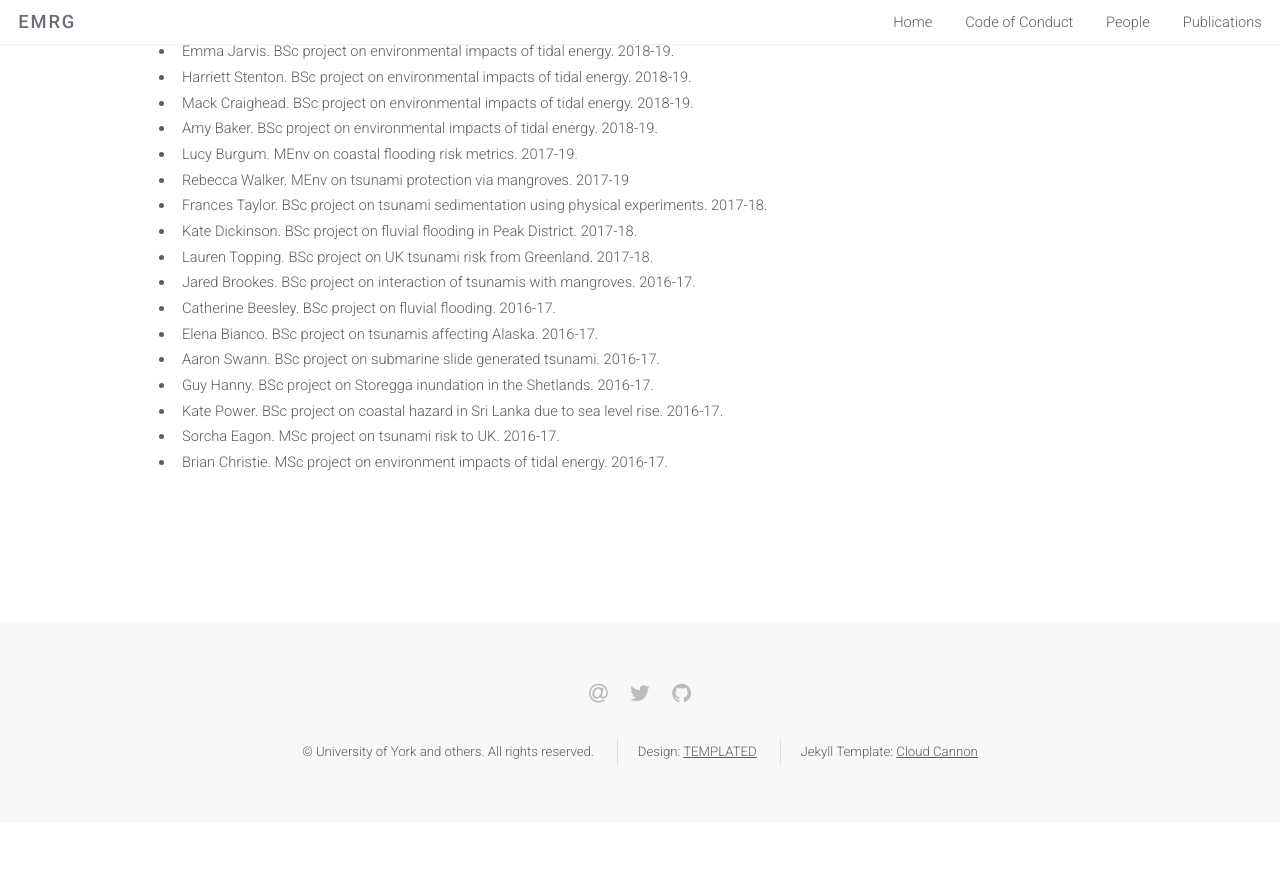
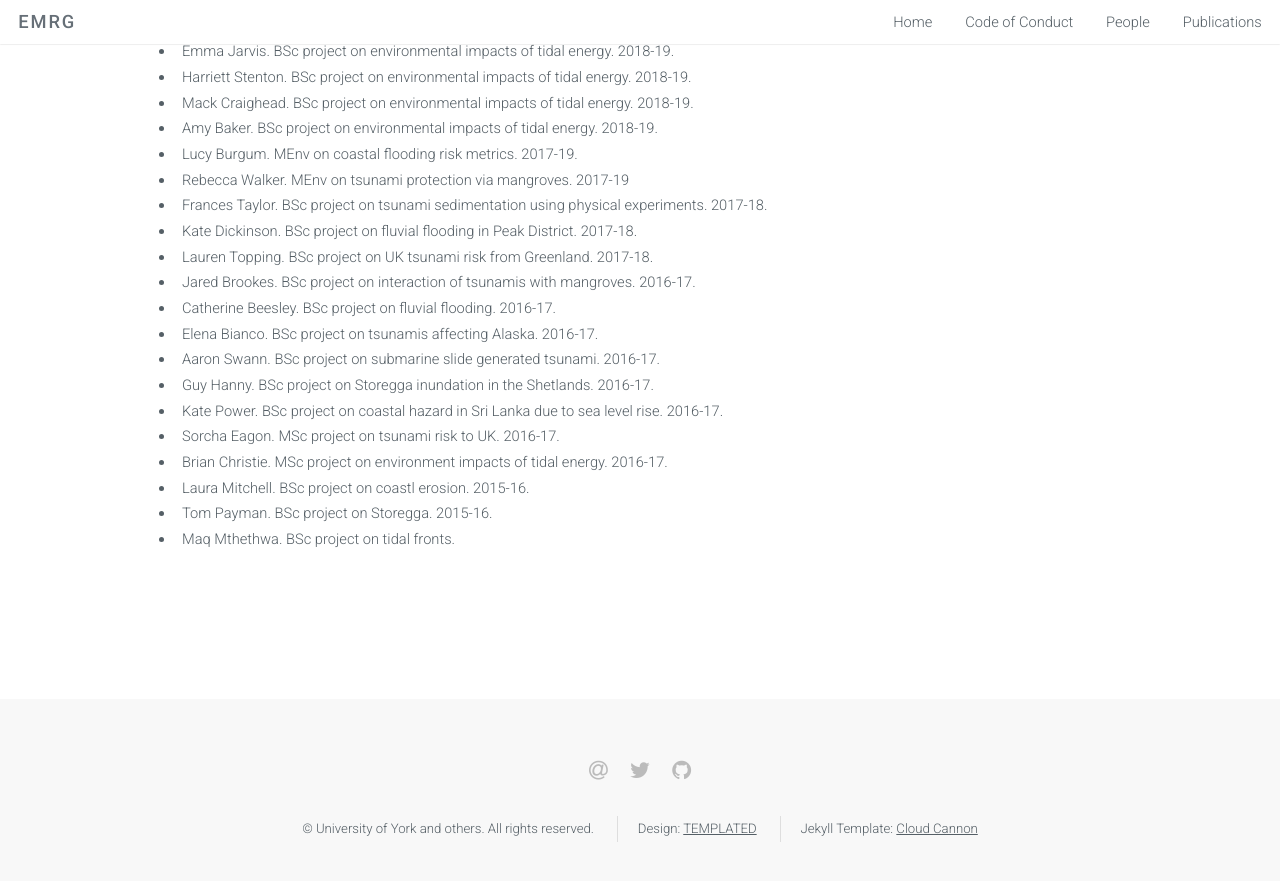
Before and after one commit to EnvModellingGroup/EnvModellingGroup.github.io, a Jekyll site: the page built from people.html, in a window 1280 px wide and 900 px high, scrolled down 2834 px. Shown: the top 881 px of the window. Built offline with Jekyll 4.4.1, drawn with Linux system fonts in a browser that asks for light colours; before the commit the page ends 3657 px from its top, so only the background shows below that.

Commit message:
Forgot students in my first year here

```diff
--- a/people.html
+++ b/people.html
@@ -222,6 +222,9 @@ keywords: modelling, environmental, ecological, ecology, environment, computatio
         <li>Sorcha Eagon. MSc project on tsunami risk to UK. 2016-17.</li>
         <li>Brian Christie. MSc project on environment impacts of tidal energy.
           2016-17.</li>
+        <li>Laura Mitchell. BSc project on coastl erosion. 2015-16.</li>
+        <li>Tom Payman. BSc project on Storegga. 2015-16.</li>
+        <li>Maq Mthethwa. BSc project on tidal fronts.</li>
       </ul>
     </div>
 
```
